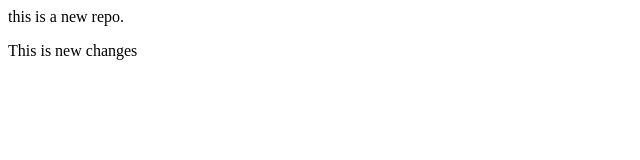
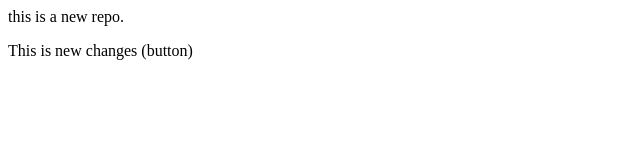
Before and after one commit to Rutikakolhapure/localrepo, a plain HTML site: page index.html in a window 1280 px wide. Shown: the full height of the page, 0-640 px from the left. Drawn offline with Linux system fonts and the light colour scheme.

```diff
--- a/index.html
+++ b/index.html
@@ -1,2 +1,2 @@
 <p>this is a new repo.</p>
-<p>This is new changes</p>
+<p>This is new changes (button)</p>
```
